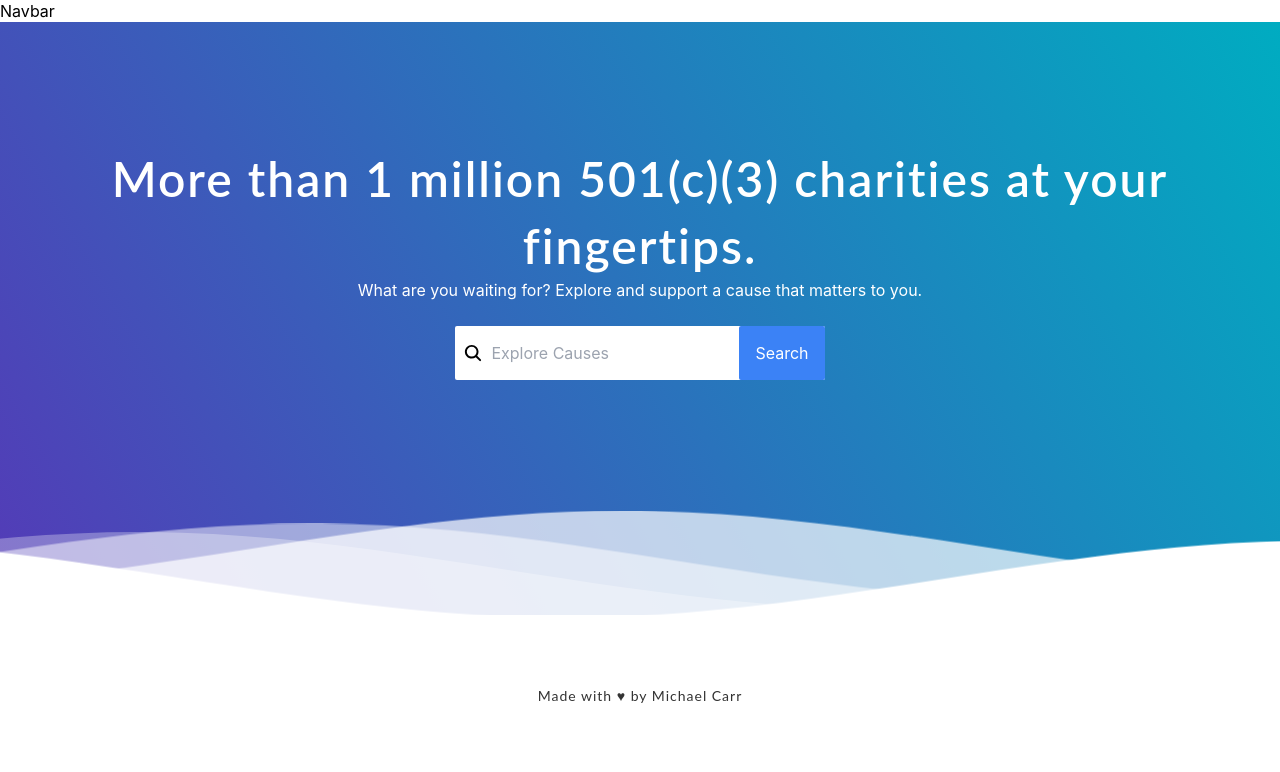
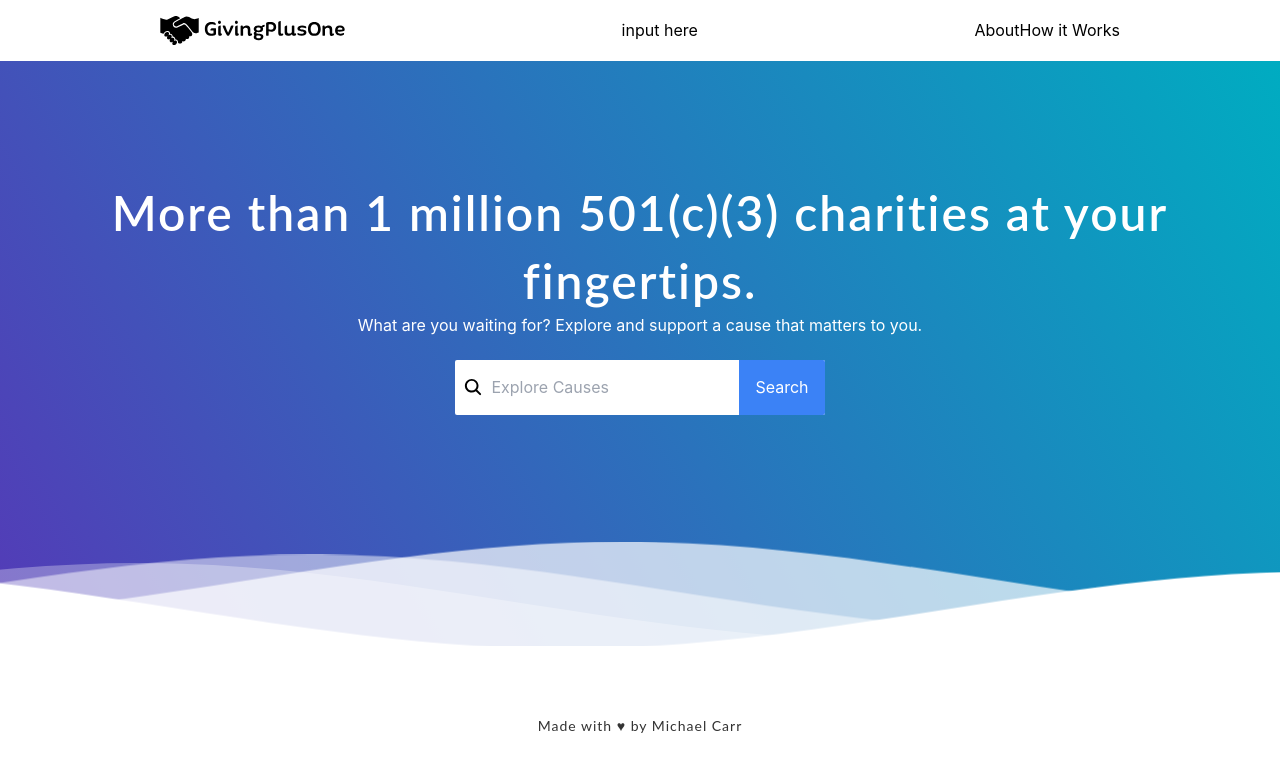
Before and after one commit to Michael-c7/GivingPlusOne, a React (Vite) app: page / in a window 1280 px wide. Shown: the top 772 px of the page. Built offline with nearby package versions, Linux system fonts and the light colour scheme.

Commit message:
did some basic style for the navbar and added the site logo to the navbar

```diff
--- a/src/components/Navbar.jsx
+++ b/src/components/Navbar.jsx
@@ -1,8 +1,28 @@
 import React from 'react'
+import { Link } from 'react-router-dom'
+
+import givingPlusOneLogo from "../assets/images/givingPlusOneLogo.svg"
 
 const Navbar = () => {
+
+
   return (
-    <div >Navbar</div>
+    <nav>
+      {/* container */}
+      <div className='flex p-4  mx-36'>
+        <Link to="/"  className='mr-auto'>
+          <img src={givingPlusOneLogo} className="w-[90vw] max-w-[185px]" alt="givingPlusOne logo"/>
+        </Link>
+        {/* show input when not on the homepage */}
+        <div>input here</div>
+
+        {/* links */}
+        <div className='ml-auto'>
+          <Link to="about">About</Link>
+          <Link to="howItWorks">How it Works</Link>
+        </div>
+      </div>
+    </nav>
   )
 }
 
--- a/src/index.css
+++ b/src/index.css
@@ -98,7 +98,7 @@ p {
 }
 
 .inner-header {
-  height:60vh;
+  height:59vh;
   width:100%;
   margin: 0;
   padding: 0;
--- a/src/pages/Home.jsx
+++ b/src/pages/Home.jsx
@@ -27,7 +27,7 @@ const Home = () => {
                 <form className='flex bg-white rounded-sm'>
                   <label className='text-black mx-2 text-xl' htmlFor="search"><IoSearch/></label>
                   <input type="text" name="search" id="search" className=' text-black' placeholder='Explore Causes' />
-                  <button type="submit" className='btn-main'>Search</button>
+                  <button type="submit" className='btn-main rounded-l-none'>Search</button>
                 </form>
               </div>
 
```
